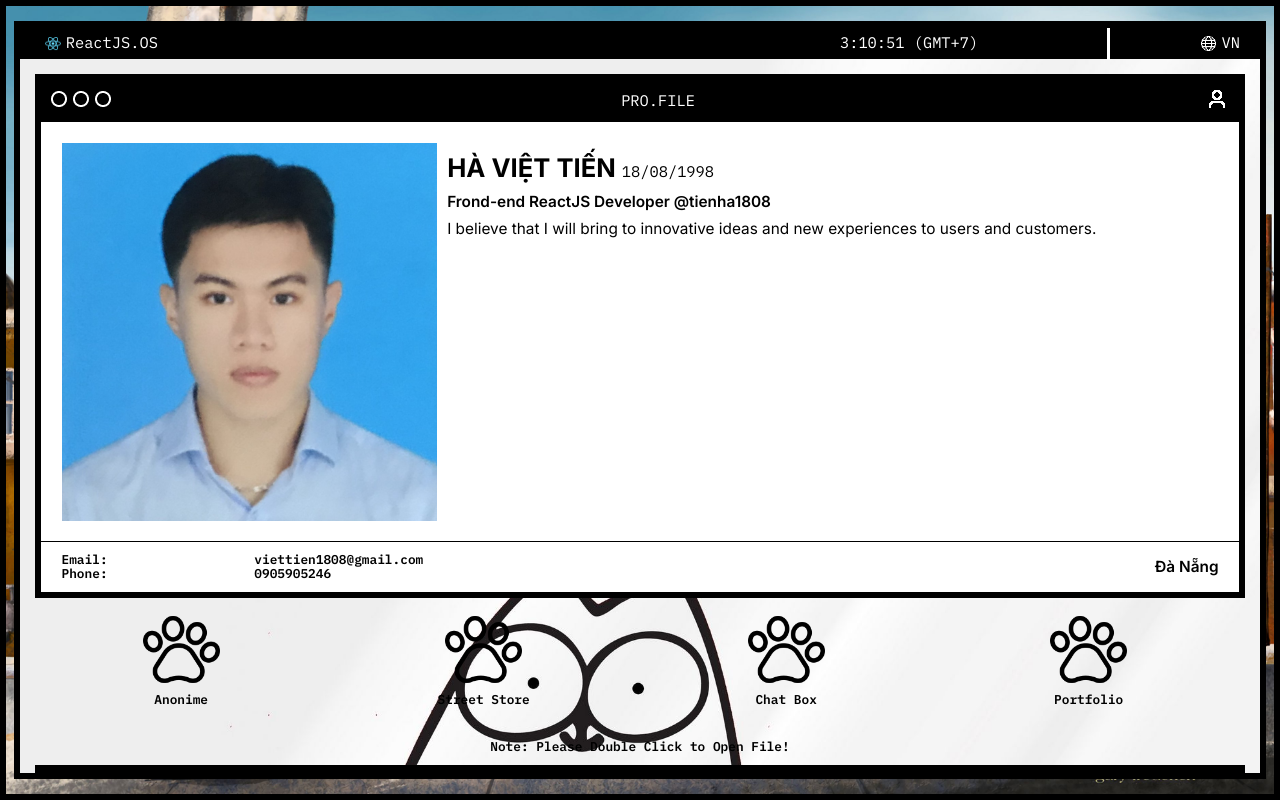
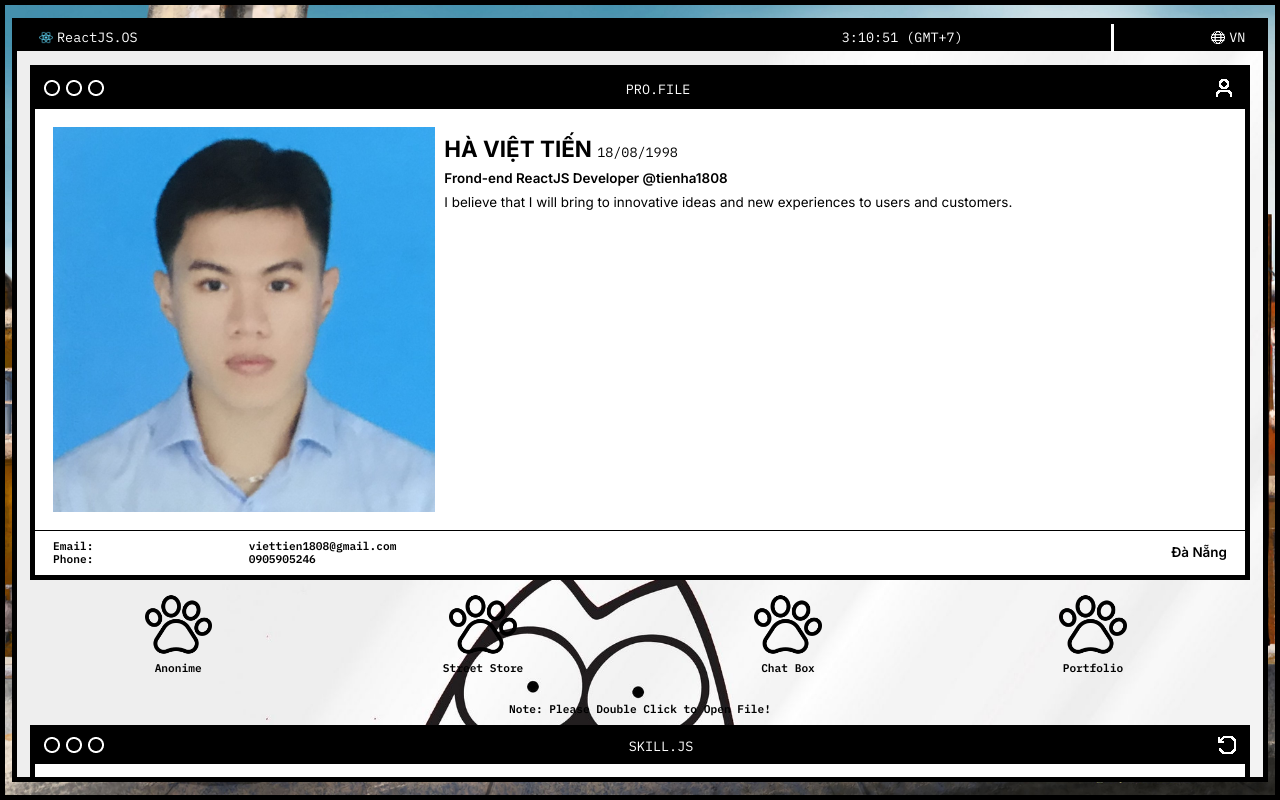
Before and after one commit to tienha1808/portfolio, a React (Create React App) app: page / in a window 1280 px wide. Built offline with nearby package versions, Linux system fonts and the light colour scheme.

Commit message:
update sass

```diff
--- a/src/components/Home.tsx
+++ b/src/components/Home.tsx
@@ -22,8 +22,6 @@ function Home() {
     const handleOpen = (id: number) => {
         setProject(projects[id])
     }
-
-    console.log(project)
 
     return (
         <>
@@ -108,7 +106,7 @@ function Home() {
                 </div>
             </div>
             <div className={cx('container', 'col2')}>
-                <div className={cx('skills', 'shadow m-12 l-3')}>
+                <div className={cx('skills', 'shadow m-12 l-6')}>
                     <nav className={cx('skills--navbar', 'navbar fs-3')}>
                         <div>
                             <img style={{width: '100%', height: '100%'}} src={compIcon} alt="" />
@@ -121,7 +119,7 @@ function Home() {
                     <div className={cx('skills--content')}>
                         <ul className={cx('row', 'skills--icons')}>
                             {skills.map(skill => (
-                                <li className={cx('col c-3 m-1 l-3', 'skills--icon')}>
+                                <li className={cx('col c-3 m-1 l-2', 'skills--icon')}>
                                     <img style={{width: '100%', height: '100%'}} src={skill.icon} alt="" />
                                 </li>
                             ))}
--- a/src/styles/Home.module.scss
+++ b/src/styles/Home.module.scss
@@ -62,6 +62,8 @@
 
 .skills {
     background-color: #fff;
+    max-height: 32.5rem;
+    overflow-x: auto;
     &--navbar {
         padding: {
             right: 1.6rem;
--- a/src/styles/global.scss
+++ b/src/styles/global.scss
@@ -14,8 +14,6 @@ html {
 }
 
 body {
-    width: 100vw;
-    height: 100vh;
     padding: 0;
     margin: 0;
     overflow: hidden;
@@ -94,7 +92,7 @@ background: #000;
 
 @media (max-width: 1367px) {
     html {
-        font-size: 40%;
+        font-size: 35%;
     }
     .shadow {
         box-shadow: none;
```
